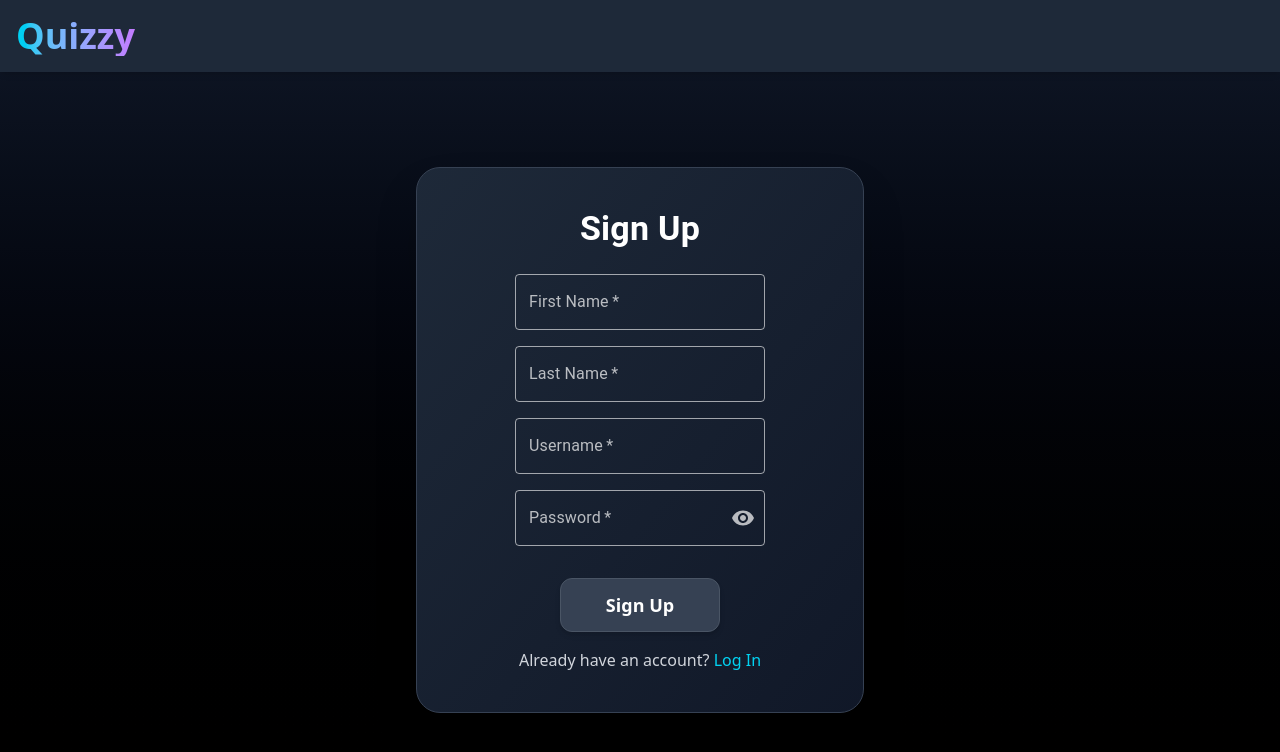
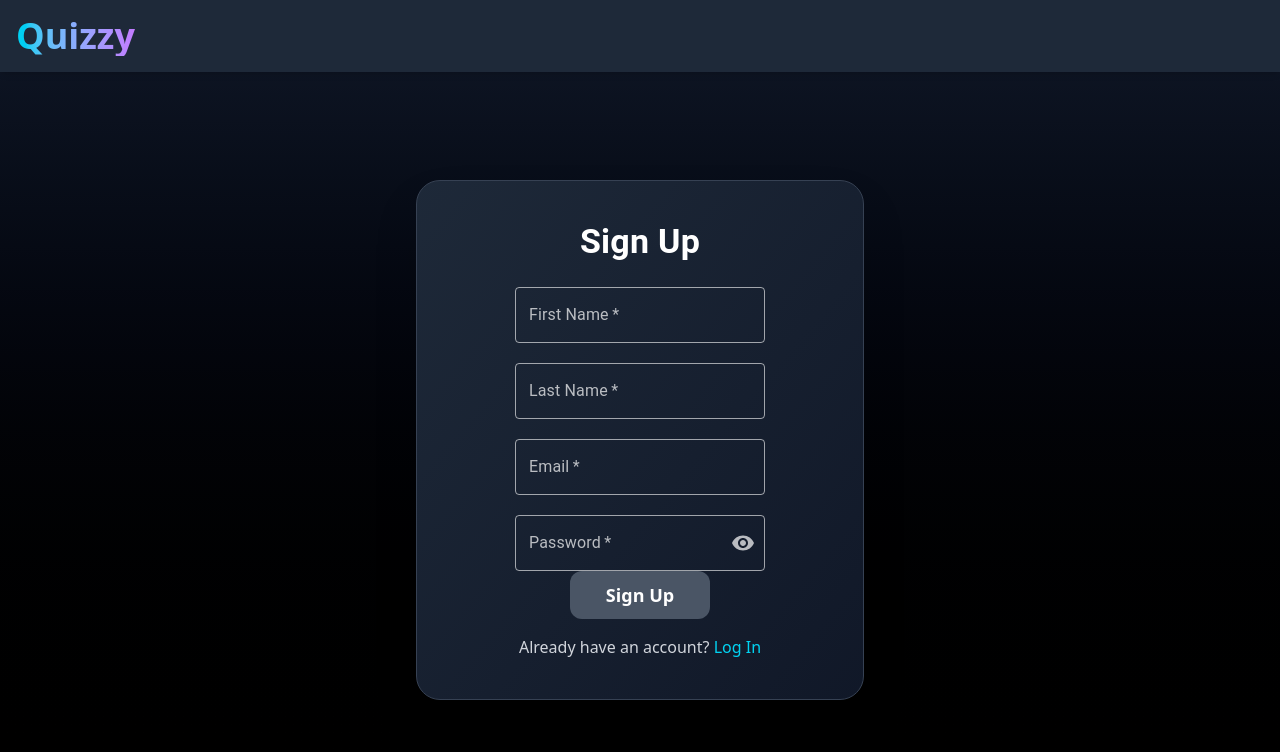
Before and after one commit to Devesh102030/AI-QuizApp, a React (Vite) app in the folder frontend/: page /signup in a window 1280 px wide. Shown: the top 752 px of the page. Built offline with nearby package versions, Linux system fonts and the light colour scheme.

Commit message:
Enhance Signup form with email and password validation
Updated the Signup component to include an email field and improved password validation. Adjusted button styles and disabled state based on password length.

```diff
--- a/frontend/src/pages/Signup.jsx
+++ b/frontend/src/pages/Signup.jsx
@@ -45,30 +45,43 @@ const Signup = () => {
         </Link>
       </nav>
 
-      <div className="bg-gradient-to-br from-gray-800 to-gray-900 p-10 rounded-3xl shadow-2xl w-full max-w-md text-center mt-20 border border-gray-700 transition-all duration-500 hover:shadow-purple-700/30 w-full max-w-md ">
+      <div className="bg-gradient-to-br from-gray-800 to-gray-900 p-10 rounded-3xl shadow-2xl  text-center mt-20 border border-gray-700 transition-all duration-500 hover:shadow-purple-700/30 w-full max-w-md ">
 
         <div className="text-center mb-6">
           <Heading label="Sign Up" />
         </div>
-
-        <div className="flex flex-col items-center space-y-4">
+      <div className="flex flex-col items-center space-y-5">
   <Text label="First Name" change={(e) => setFirstname(e.target.value)} />
   <Text label="Last Name" change={(e) => setLastname(e.target.value)} />
-          <Text label="Username" change={(e) => setUsername(e.target.value)} />
-          <Password change={(e) => setPassword(e.target.value)} />
-        </div>
+  <Text label="Email" change={(e) => setUsername(e.target.value)} />
 
-        <div className="mt-8">
+  <Password
+    placeholder="min 8 char"
+    change={(e) => setPassword(e.target.value)}
+  />
+
+  {password.length > 0 && password.length < 8 && (
+    <p className="text-red-500 text-sm ">
+      Password must be at least 8 characters
+    </p>
+  )}
+
+
+
         <button
   onClick={handleSignup}
-            className="w-40 bg-gray-700 hover:bg-gray-600
-            hover:text-white text-lg font-semibold py-3 rounded-xl
-            shadow-md hover:shadow-cyan-500/20 transition-all
-            duration-300 ease-in-out transform hover:scale-105 border border-gray-600"
+  disabled={password.length < 8}
+  className={`w-35 text-lg font-semibold py-2.5 rounded-xl transition-all
+    ${
+      password.length < 8
+        ? "bg-gray-600 cursor-not-allowed"
+        : "bg-gray-700 hover:bg-gray-600"
+    }`}
 >
   Sign Up
 </button>
 </div>
+
 
         <div className="text-center mt-4">
           <p className="text-gray-300">
```
Lines whose indentation alone changed are shown as unchanged.
